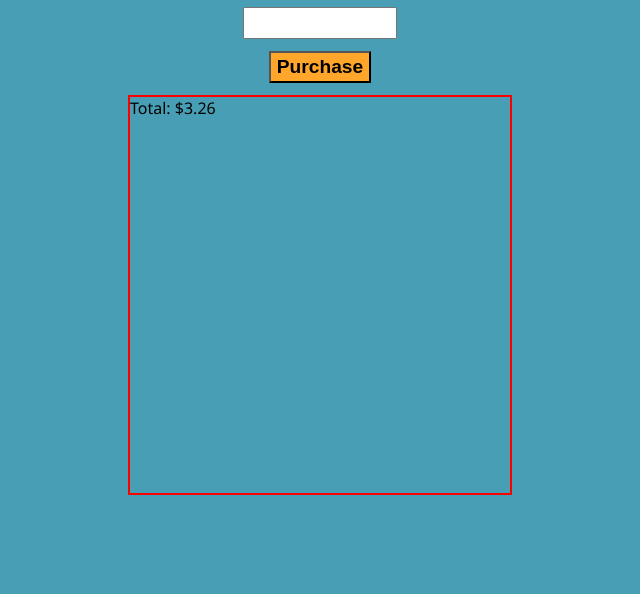
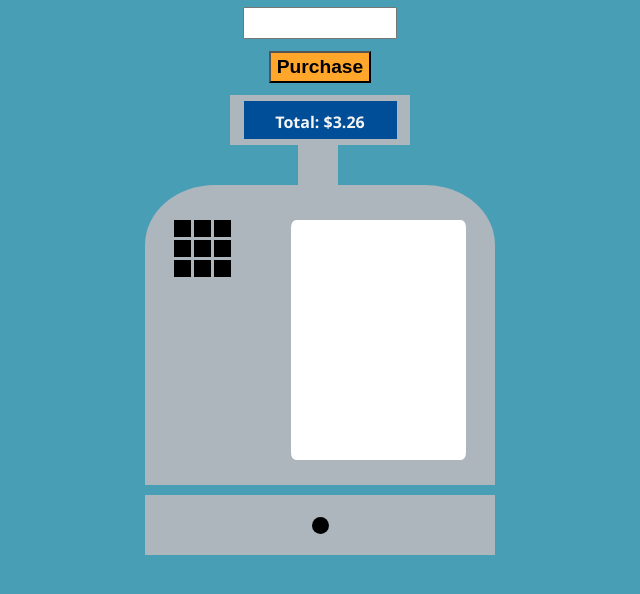
Before and after one commit to Turtlewords/cash_register, a plain HTML site: page index.html in a window 1280 px wide. Shown: the part 150-744 px from the top of the page, without its empty margins (320-960 px from the left). Drawn offline with Linux system fonts and the light colour scheme.

Commit message:
Finished html/css

```diff
--- a/index.html
+++ b/index.html
@@ -35,10 +35,11 @@
                     <div id="change-in-drawer">
 
                     </div>
-                    <div id="bottom-drawer">
-                        <div id="bottom-btn"></div>
-                    </div>
                 </div>
+                <div id="bottom-drawer">
+                    <div id="bottom-btn"></div>
+                </div>
+
             </section>
         </main>
     <script src="script.js"></script>
--- a/styles.css
+++ b/styles.css
@@ -44,9 +44,87 @@ form label {
 }
 
 #register {
-    display: flex;
     width: 30%;
     margin: 10px auto;
-    border: 2px solid red;
-    height: 400px;
+    height: 500px;
 }
+
+#total-container {
+    background-color: #adb5bd;
+    height: 50px;
+    width: 180px;
+    display: flex;
+    justify-content: center;
+    align-items: center;
+    margin: 0 auto;
+}
+
+#total {
+    background-color: #004e98;
+    color: whitesmoke;
+    padding: 10px;
+    width: 85%;
+    height: 75%;
+    vertical-align: middle;
+    text-align: center;
+    font-weight: bold;
+}
+
+#neck {
+    background-color: #adb5bd;
+    height: 40px;
+    width: 40px;
+    margin-left: 170px;
+}
+
+#drawer {
+    display: flex;
+    justify-content: space-around;
+    background-color: #adb5bd;
+    height: 300px;
+    width: 350px;
+    margin: 0 auto;
+    border-top-left-radius: 20%;
+    border-top-right-radius: 20%;
+}
+
+#drawer-btn-container {
+    height: 60px;
+    width: 60px;
+    display: grid;
+    grid-template-rows: auto auto auto;
+    grid-template-columns: auto auto auto;
+    margin-top: 35px;
+}
+
+.drawer-btn {
+    height: 17px;
+    width: 17px;
+    background-color: black;
+
+}
+
+#change-in-drawer {
+    background-color: white;
+    height: 80%;
+    width: 50%;
+    margin-top: 35px;
+    border-radius: 3%;
+}
+
+#bottom-drawer {
+    height: 60px;
+    width: 350px;
+    background-color: #adb5bd;
+    margin: 10px auto;
+    display: flex;
+    justify-content: center;
+    align-items: center;
+}
+
+#bottom-btn {
+    background-color: black;
+    height: 17px;
+    width:17px;
+    border-radius: 50%;
+}
```
